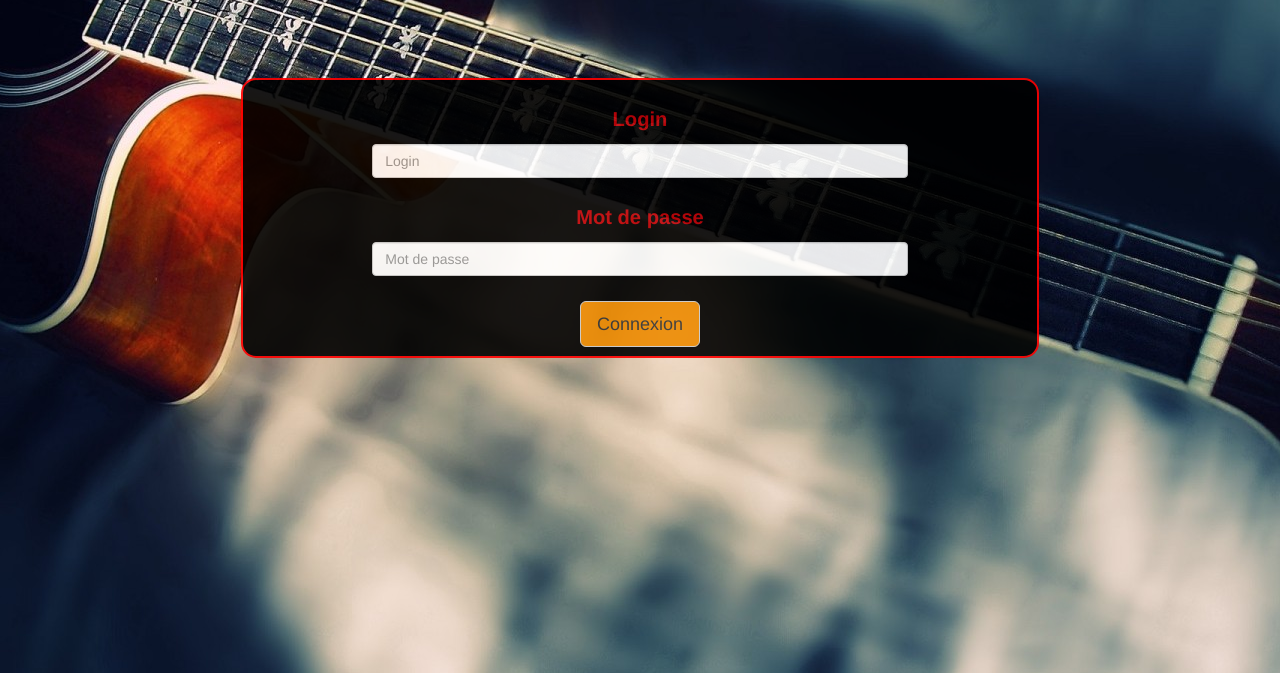
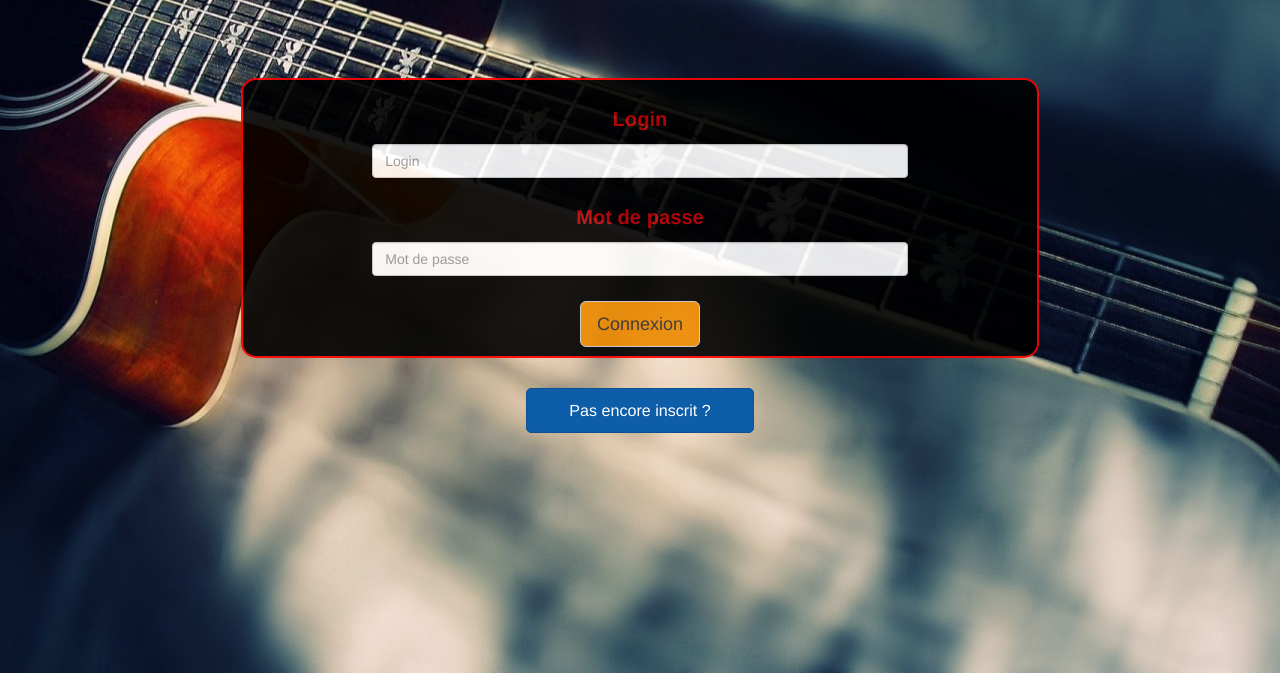
Before and after one commit to jules-larue/myJukebox, a Flask app: page /login/ in a window 1280 px wide. Shown: the part 52-725 px from the top of the page. Run offline with Flask 2, Linux system fonts and the light colour scheme; some libraries are stand-ins or nearby versions.

Commit message:
ajout bouton pour créer un nouveau compte depuis la page de login

```diff
--- a/app/static/login_page.css
+++ b/app/static/login_page.css
@@ -58,6 +58,19 @@ label{
     background-color: #ff3f3f;
 }
 
+.new-account{
+    display:block;
+    text-align:center;
+    width: 20%;
+    font-size: 1.15em;
+    margin:auto;
+    padding:10px;
+    color: #fff;
+    border: 1px solid #0d5191;
+    border-radius:5px;
+    background-color:#0d5da8;
+}
+
 @media (max-width:768px){
     body{
 	background-size: auto;
--- a/app/templates/login_page.html
+++ b/app/templates/login_page.html
@@ -36,6 +36,8 @@
   </div>
 </form>
 
+<a class="new-account btn btn-default" href="{{ url_for('nouvel_utilisateur') }}" role="button">Pas encore inscrit ?</a>
+
 
 
 {% endblock %}
```
